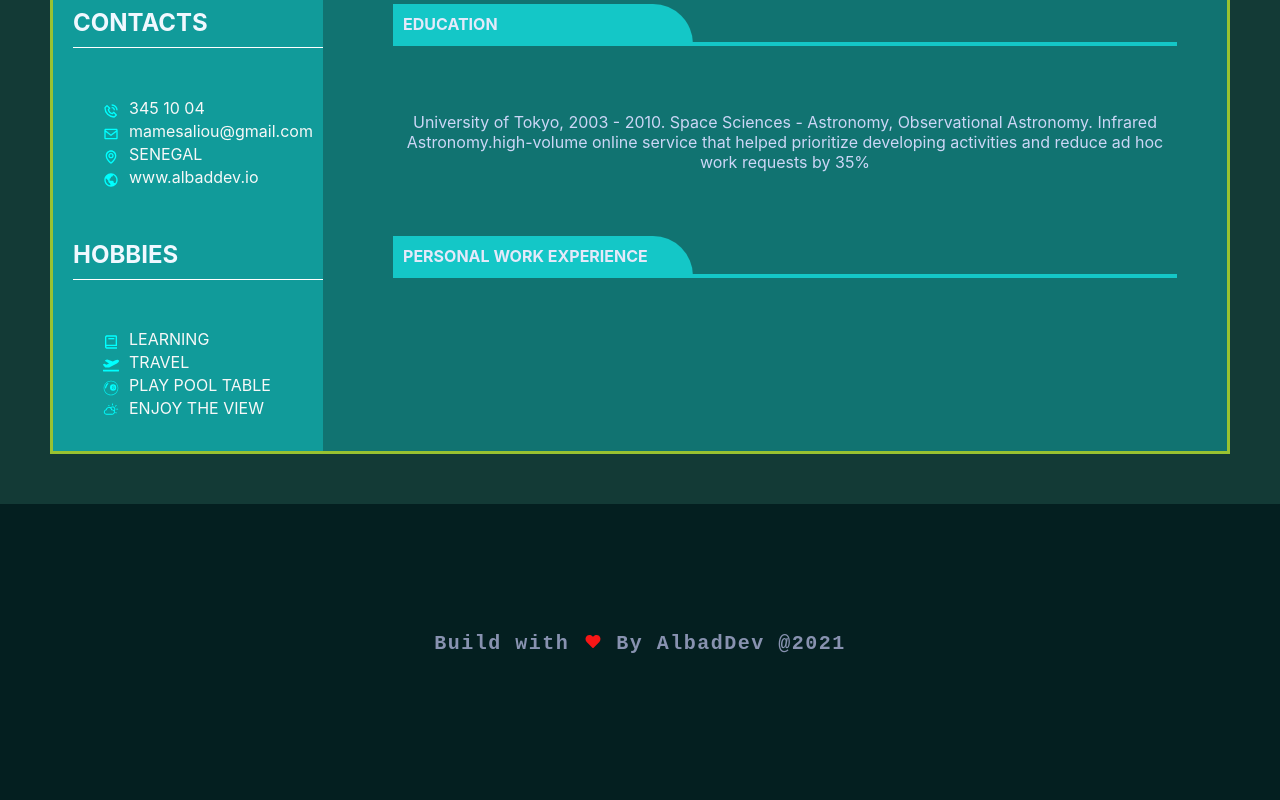
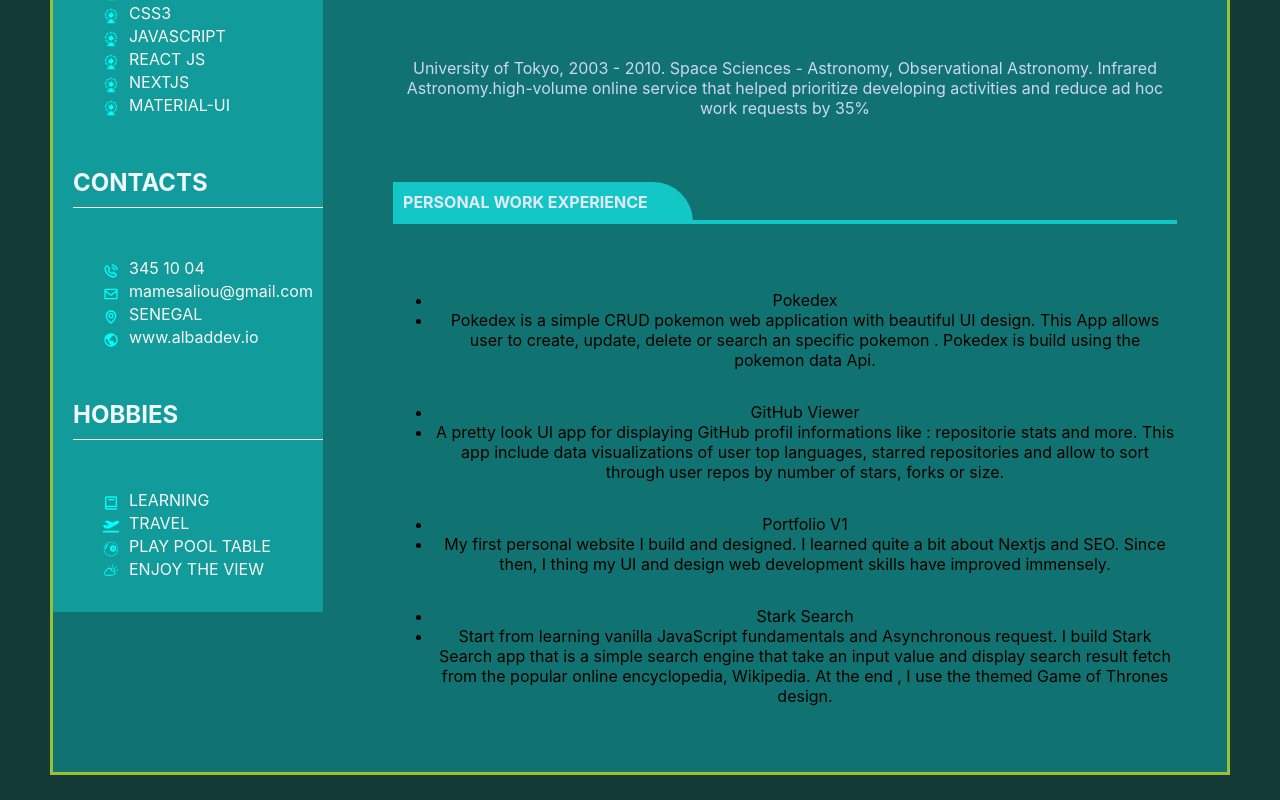
Before and after one commit to AlbadDev/portfolio_v1, a Next.js app: page /resume in a window 1280 px wide. Shown: the part 740-1540 px from the top of the page. Before the commit the page ends 1423 px from the top, so only its background shows below. Built offline with nearby package versions, Linux system fonts and the light colour scheme.

Commit message:
Update: fix error handling request with getStaticProps

```diff
--- /dev/null
+++ b/components/Helper/ExperienceCard.js
@@ -0,0 +1,17 @@
+
+
+
+const ExperienceCard = ({work}) => {
+
+    return (
+        <ul>
+            <li>{work.title}</li>
+            <li>{work.description}</li>
+        </ul>
+
+    )
+}
+
+
+
+  export default ExperienceCard;
--- a/components/Resume.js
+++ b/components/Resume.js
@@ -5,13 +5,13 @@ import { BiPhoneCall, BiEnvelope, BiMap, BiWorld, BiBook } from 'react-icons/bi'
 import { FaPlaneDeparture, FaGithub, FaCodepen, FaLinkedinIn, FaRegEnvelope,FaEdit, FaMedapps } from 'react-icons/fa'
 import { WiDayCloudy } from 'react-icons/wi'
 import style from '../styles/MyResume.module.scss'
-import project from "../pages/project"
+import ExperienceCard from "./Helper/ExperienceCard"
 
 
 
 
 
-const Resume = ( { projects } ) => {
+const Resume = ( { resultData } ) => {
 
     return (
         <div>
@@ -20,7 +20,7 @@ const Resume = ( { projects } ) => {
                 <meta name="viewport" content="initial-scale=1.0, width=device-width" />
                 <link rel="stylesheet" href="https://cdn.jsdelivr.net/gh/devicons/devicon@v2.14.0/devicon.min.css"></link>
             </Head>
-            <>
+
                 <section className={style.resumeContainer}>
 
                     <div className={style.resumeHead}>
@@ -99,9 +99,12 @@ const Resume = ( { projects } ) => {
 
                                 <article className={style.resumeWorkContainer}>
                                     <header className={style.resumeHeadline}><h1>PERSONAL WORK EXPERIENCE</h1></header>
-                                    <div className={style.experienceContainer}>
 
-                                    </div>
+                                    { resultData.map( work => (
+
+                                       <ExperienceCard work = { work }/>
+
+                                    ))}
                                 </article>
 
                             </div>
@@ -109,22 +112,9 @@ const Resume = ( { projects } ) => {
                         </article>
                     </div>
                 </section>
-            </>
+
         </div>
     )
 }
 
 export default Resume
-
-
-
-export const getStaticProps = async () => {
-    const response = await fetch('http://localhost:3000/api/projectInfos')
-    const projects = await response.json()
-
-    return {
-        props : {
-            projects,
-        },
-    }
-}
--- a/pages/resume.js
+++ b/pages/resume.js
@@ -2,11 +2,25 @@ import Resume from '../components/Resume'
 
 
 
+const myResume = ( {resultData} ) => {
 
-const myResume = () => {
     return (
-        <Resume />
+        <Resume resultData = {resultData}/>
     )
+
 }
 
+
+export const getStaticProps = async () => {
+    const requestData = await fetch('http://localhost:3000/api/projectInfos')
+    const resultData = await requestData.json()
+
+    return {
+        props: {
+            resultData
+        }
+    }
+}
+
+
 export default myResume
```
